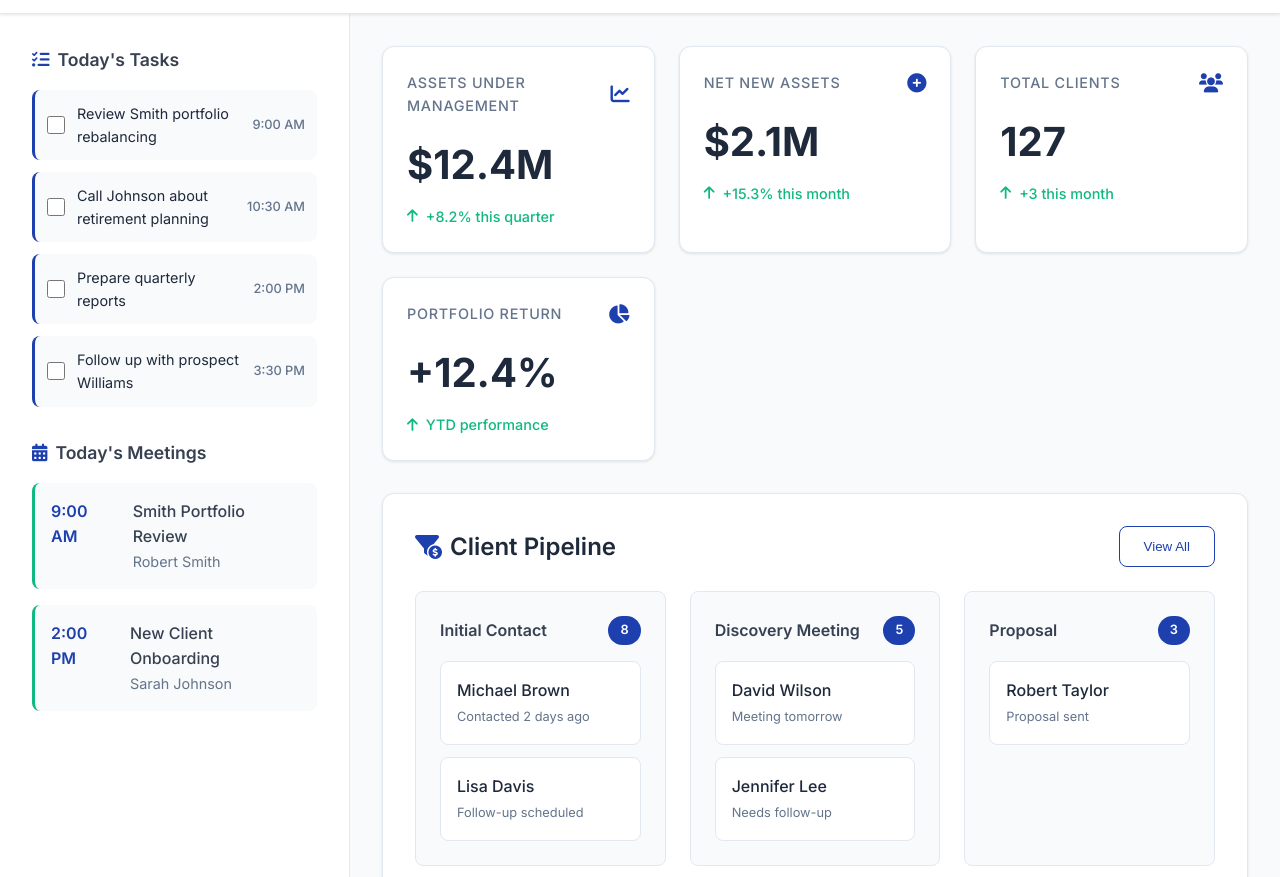
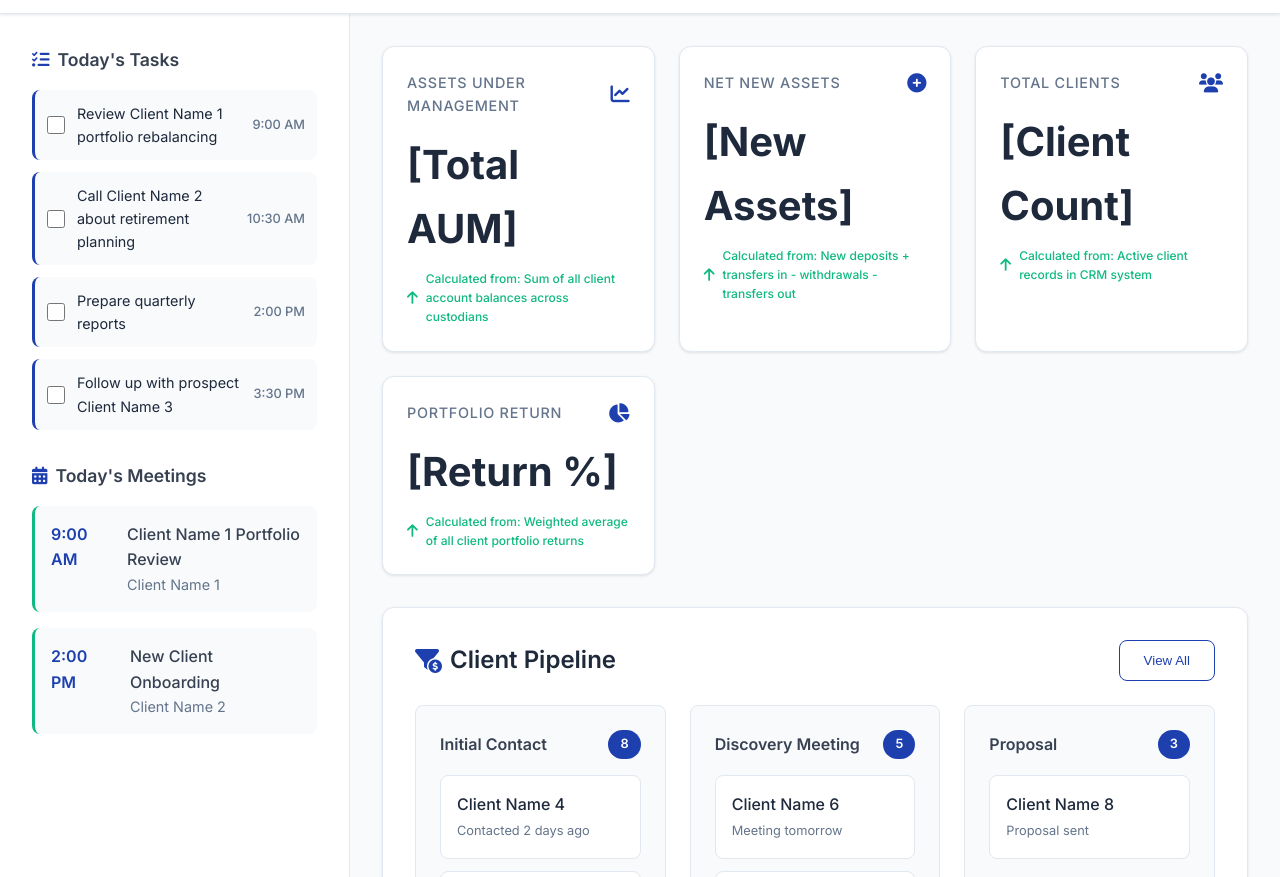
Before and after one commit to UdayIND/IPS-Document-Generator, a plain HTML site: page index.html in a window 1280 px wide. Shown: the part 75-952 px from the top of the page. Drawn offline with Linux system fonts and the light colour scheme.

Commit message:
Remove fake data and replace with generic placeholders
- Replace all client names with generic placeholders (Client Name 1, Client Name 2, etc.)
- Replace KPI numbers with descriptive text showing data sources and calculations
- Update notifications to remove specific fake data
- Replace market data with placeholder text showing what data should be displayed
- Update JavaScript to use generic client references
- Maintain functionality while removing all fake/sample data

```diff
--- a/index.html
+++ b/index.html
@@ -39,12 +39,12 @@
                 <div class="task-list">
                     <div class="task-item">
                         <input type="checkbox" id="task1">
-                        <label for="task1">Review Smith portfolio rebalancing</label>
+                        <label for="task1">Review Client Name 1 portfolio rebalancing</label>
                         <span class="task-time">9:00 AM</span>
                     </div>
                     <div class="task-item">
                         <input type="checkbox" id="task2">
-                        <label for="task2">Call Johnson about retirement planning</label>
+                        <label for="task2">Call Client Name 2 about retirement planning</label>
                         <span class="task-time">10:30 AM</span>
                     </div>
                     <div class="task-item">
@@ -54,7 +54,7 @@
                     </div>
                     <div class="task-item">
                         <input type="checkbox" id="task4">
-                        <label for="task4">Follow up with prospect Williams</label>
+                        <label for="task4">Follow up with prospect Client Name 3</label>
                         <span class="task-time">3:30 PM</span>
                     </div>
                 </div>
@@ -66,15 +66,15 @@
                     <div class="meeting-item">
                         <div class="meeting-time">9:00 AM</div>
                         <div class="meeting-details">
-                            <div class="meeting-title">Smith Portfolio Review</div>
-                            <div class="meeting-client">Robert Smith</div>
+                            <div class="meeting-title">Client Name 1 Portfolio Review</div>
+                            <div class="meeting-client">Client Name 1</div>
                         </div>
                     </div>
                     <div class="meeting-item">
                         <div class="meeting-time">2:00 PM</div>
                         <div class="meeting-details">
                             <div class="meeting-title">New Client Onboarding</div>
-                            <div class="meeting-client">Sarah Johnson</div>
+                            <div class="meeting-client">Client Name 2</div>
                         </div>
                     </div>
                 </div>
@@ -90,10 +90,10 @@
                         <h3>Assets Under Management</h3>
                         <i class="fas fa-chart-line"></i>
                     </div>
-                    <div class="kpi-value">$12.4M</div>
+                    <div class="kpi-value">[Total AUM]</div>
                     <div class="kpi-change positive">
                         <i class="fas fa-arrow-up"></i>
-                        +8.2% this quarter
+                        <small>Calculated from: Sum of all client account balances across custodians</small>
                     </div>
                 </div>
 
@@ -102,10 +102,10 @@
                         <h3>Net New Assets</h3>
                         <i class="fas fa-plus-circle"></i>
                     </div>
-                    <div class="kpi-value">$2.1M</div>
+                    <div class="kpi-value">[New Assets]</div>
                     <div class="kpi-change positive">
                         <i class="fas fa-arrow-up"></i>
-                        +15.3% this month
+                        <small>Calculated from: New deposits + transfers in - withdrawals - transfers out</small>
                     </div>
                 </div>
 
@@ -114,10 +114,10 @@
                         <h3>Total Clients</h3>
                         <i class="fas fa-users"></i>
                     </div>
-                    <div class="kpi-value">127</div>
+                    <div class="kpi-value">[Client Count]</div>
                     <div class="kpi-change positive">
                         <i class="fas fa-arrow-up"></i>
-                        +3 this month
+                        <small>Calculated from: Active client records in CRM system</small>
                     </div>
                 </div>
 
@@ -126,10 +126,10 @@
                         <h3>Portfolio Return</h3>
                         <i class="fas fa-chart-pie"></i>
                     </div>
-                    <div class="kpi-value">+12.4%</div>
+                    <div class="kpi-value">[Return %]</div>
                     <div class="kpi-change positive">
                         <i class="fas fa-arrow-up"></i>
-                        YTD performance
+                        <small>Calculated from: Weighted average of all client portfolio returns</small>
                     </div>
                 </div>
             </section>
@@ -148,11 +148,11 @@
                         </div>
                         <div class="stage-clients">
                             <div class="client-card">
-                                <div class="client-name">Michael Brown</div>
+                                <div class="client-name">Client Name 4</div>
                                 <div class="client-status">Contacted 2 days ago</div>
                             </div>
                             <div class="client-card">
-                                <div class="client-name">Lisa Davis</div>
+                                <div class="client-name">Client Name 5</div>
                                 <div class="client-status">Follow-up scheduled</div>
                             </div>
                         </div>
@@ -165,11 +165,11 @@
                         </div>
                         <div class="stage-clients">
                             <div class="client-card">
-                                <div class="client-name">David Wilson</div>
+                                <div class="client-name">Client Name 6</div>
                                 <div class="client-status">Meeting tomorrow</div>
                             </div>
                             <div class="client-card">
-                                <div class="client-name">Jennifer Lee</div>
+                                <div class="client-name">Client Name 7</div>
                                 <div class="client-status">Needs follow-up</div>
                             </div>
                         </div>
@@ -182,7 +182,7 @@
                         </div>
                         <div class="stage-clients">
                             <div class="client-card">
-                                <div class="client-name">Robert Taylor</div>
+                                <div class="client-name">Client Name 8</div>
                                 <div class="client-status">Proposal sent</div>
                             </div>
                         </div>
@@ -195,7 +195,7 @@
                         </div>
                         <div class="stage-clients">
                             <div class="client-card">
-                                <div class="client-name">Amanda Clark</div>
+                                <div class="client-name">Client Name 9</div>
                                 <div class="client-status">Paperwork pending</div>
                             </div>
                         </div>
@@ -215,7 +215,7 @@
                         </div>
                         <div class="notification-content">
                             <div class="notification-title">Market Alert</div>
-                            <div class="notification-text">S&P 500 up 2.3% today - review client portfolios</div>
+                            <div class="notification-text">[Market Index] up [Percentage] today - review client portfolios</div>
                             <div class="notification-time">2 hours ago</div>
                         </div>
                     </div>
@@ -225,7 +225,7 @@
                         </div>
                         <div class="notification-content">
                             <div class="notification-title">Client Activity</div>
-                            <div class="notification-text">Sarah Johnson logged into her portal</div>
+                            <div class="notification-text">Client Name 1 logged into their portal</div>
                             <div class="notification-time">4 hours ago</div>
                         </div>
                     </div>
@@ -281,10 +281,10 @@
                     <label for="clientSelect">Select Client:</label>
                     <select id="clientSelect">
                         <option value="">Choose a client...</option>
-                        <option value="smith">Robert Smith</option>
-                        <option value="johnson">Sarah Johnson</option>
-                        <option value="brown">Michael Brown</option>
-                        <option value="davis">Lisa Davis</option>
+                        <option value="client1">Client Name 1</option>
+                        <option value="client2">Client Name 2</option>
+                        <option value="client3">Client Name 3</option>
+                        <option value="client4">Client Name 4</option>
                     </select>
                 </div>
                 <div class="ips-options">
--- a/script.js
+++ b/script.js
@@ -176,7 +176,7 @@ function updateNotifications() {
         {
             icon: 'market',
             title: 'Market Update',
-            text: 'S&P 500 showing strong performance today',
+            text: '[Market Index] showing [Performance Description] today',
             time: 'Just now'
         },
         {
@@ -282,7 +282,7 @@ function generateIPS() {
         showSuccessNotification();
 
         // Simulate adding to client documents
-        console.log(`IPS document generated for ${selectedClient}`);
+        console.log(`IPS document generated for Client Name ${selectedClient.replace('client', '')}`);
 
     }, 3000); // 3 second simulation
 }
```
